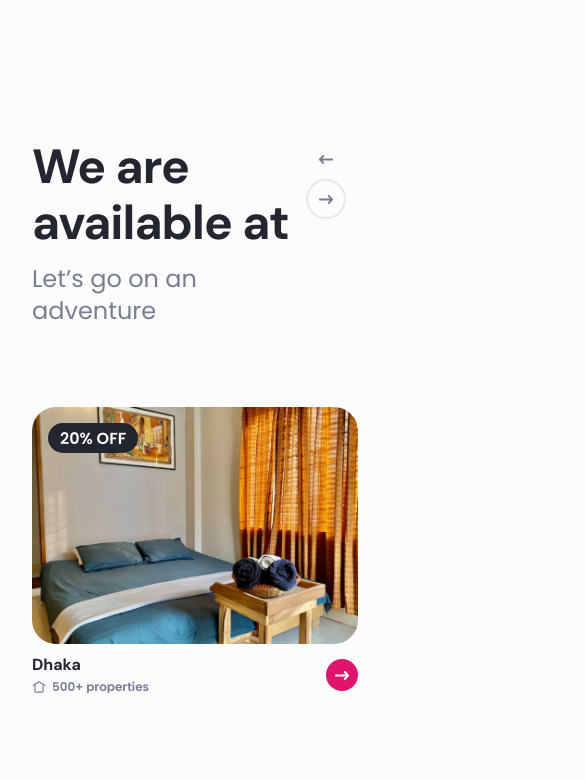
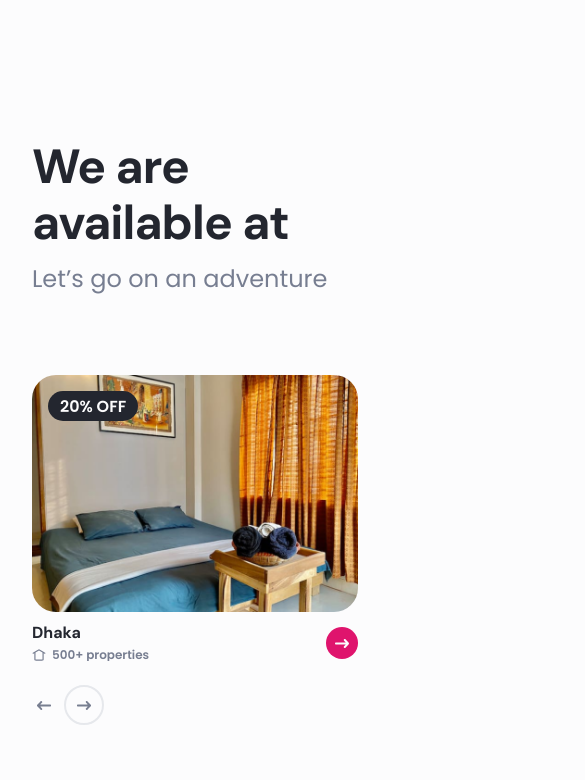
Before and after one commit to ShahadatShaki/Travela-Website, a Next.js app: page / in a window 390 px wide. Shown: the part 1020-1800 px from the top of the page, 585 px wide, since content can reach past the window. Built offline with nearby package versions, Linux system fonts and the light colour scheme.

Commit message:
:zap: download section responsive.

```diff
--- a/pages/home/AvailableSlider.jsx
+++ b/pages/home/AvailableSlider.jsx
@@ -66,7 +66,7 @@ const AvailableSliderSection = () => {
             <h2>We are available at</h2>
             <p className={styles.sectionSubTitle}>Let’s go on an adventure</p>
           </div>
-          <div className={styles.arrowsAtSectionHead}>
+          <div className={styles.sliderArrowButtons}>
             <button
               className={styles.arrowBtn}
               onClick={() => handleSlider('prev')}>
--- a/styles/AvailableSection.module.scss
+++ b/styles/AvailableSection.module.scss
@@ -7,6 +7,12 @@
 
   @include mixins.for-phone-only {
     padding: 0 2rem;
+
+    .sliderArrowButtons {
+      position: absolute;
+      bottom: -4rem;
+      left: 1.5rem;
+    }
   }
 
   .heading {
--- a/styles/DownloadSection.module.scss
+++ b/styles/DownloadSection.module.scss
@@ -4,11 +4,21 @@
 .downloadSection {
   background-color: colors.$darkWhite;
 
+  @include mixins.for-phone-only {
+    height: 700px;
+  }
+
   .downloadWrapper {
     height: 628px;
     display: flex;
     justify-content: space-between;
     align-items: center;
+
+    @include mixins.for-phone-only {
+      height: 100%;
+      padding: 3rem 1rem;
+      flex-direction: column;
+    }
   }
 
   .downloadButtons {
```
